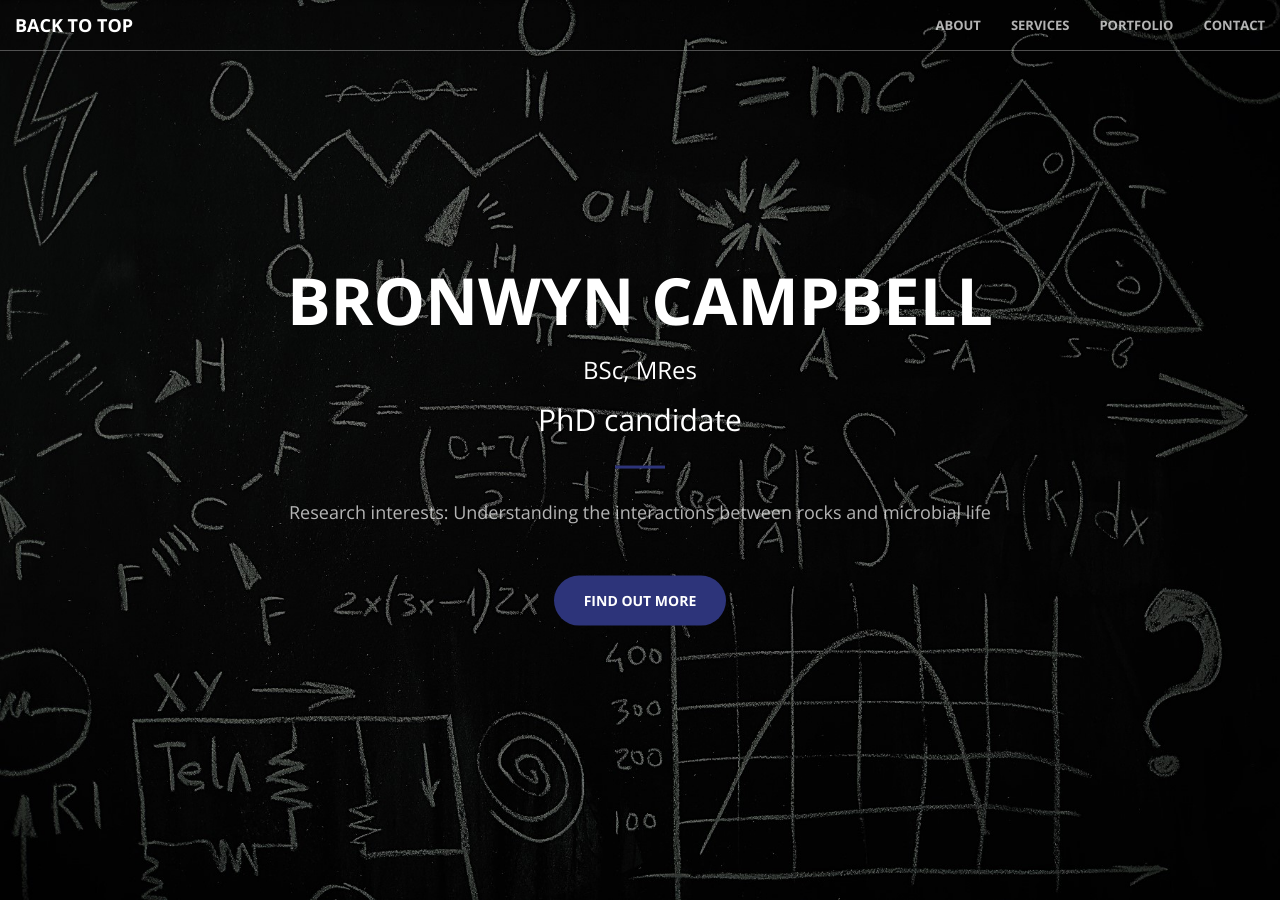
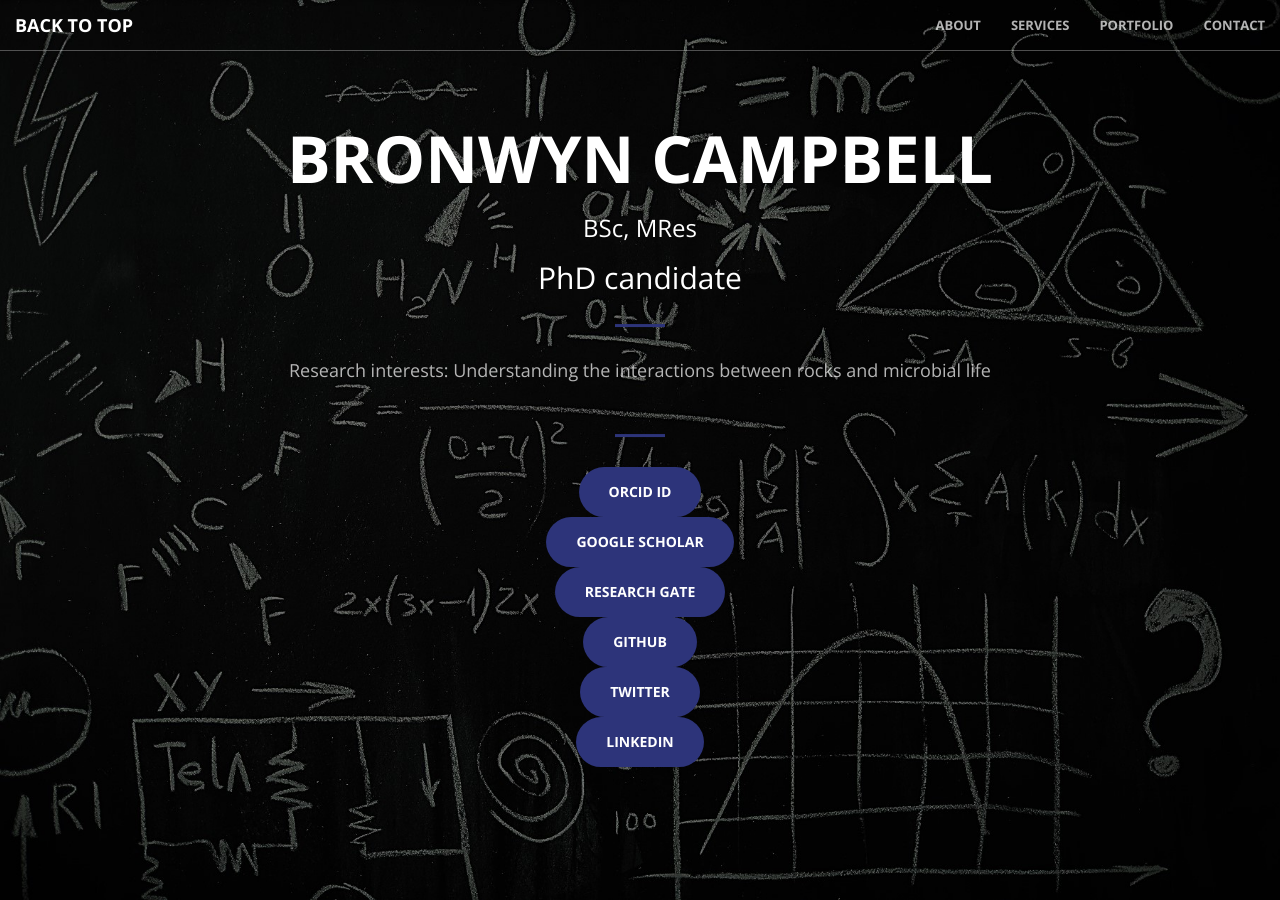
Before and after one commit to bronwyncc/homepage, a Jekyll site: the page built from index.html, in a window 1280 px wide and 900 px high. Built offline with Jekyll 4.4.1, drawn with Linux system fonts in a browser that asks for light colours.

Commit message:
Update header.html

```diff
--- a/_includes/header.html
+++ b/_includes/header.html
@@ -6,7 +6,13 @@
                 <h2>PhD candidate<h2>
             <hr>
             <p>Research interests: Understanding the interactions between rocks and microbial life</p>
-            <a href="#about" class="btn btn-primary btn-xl page-scroll">Find Out More</a>
+            <hr>
+            <a href="https://orcid.org/0000-0003-0302-3331" class="btn btn-primary btn-xl page-scroll">Orcid ID</a>
+            <br><a href="https://scholar.google.com.au/citations?user=NlkC7cIAAAAJ&hl=en" class="btn btn-primary btn-xl page-scroll">Google Scholar</a>
+            <br><a href="https://www.researchgate.net/profile/Bronwyn-Campbell-4" class="btn btn-primary btn-xl page-scroll">Research Gate</a>
+            <br><a href="https://github.com/bronwyncc" class="btn btn-primary btn-xl page-scroll">GitHub</a>
+            <br><a href="https://twitter.com/bronwyncc" class="btn btn-primary btn-xl page-scroll">Twitter</a>
+            <br><a href="https://www.linkedin.com/in/bronwyn-campbell-377317a6/" class="btn btn-primary btn-xl page-scroll">LinkedIn</a>
         </div>
     </div>
 </header>
```
